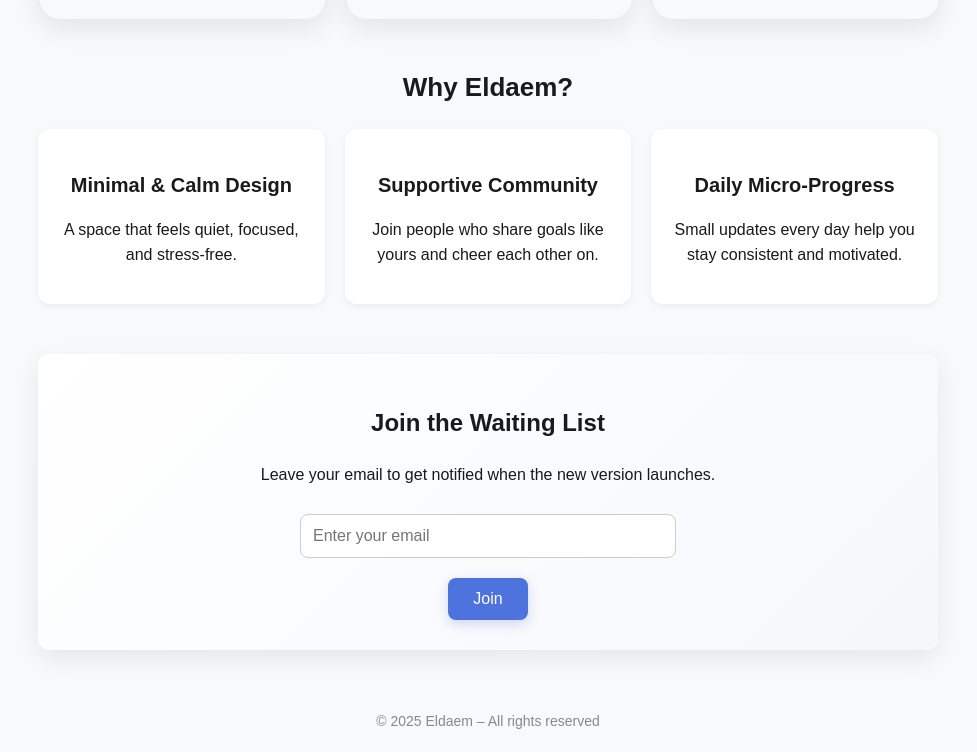
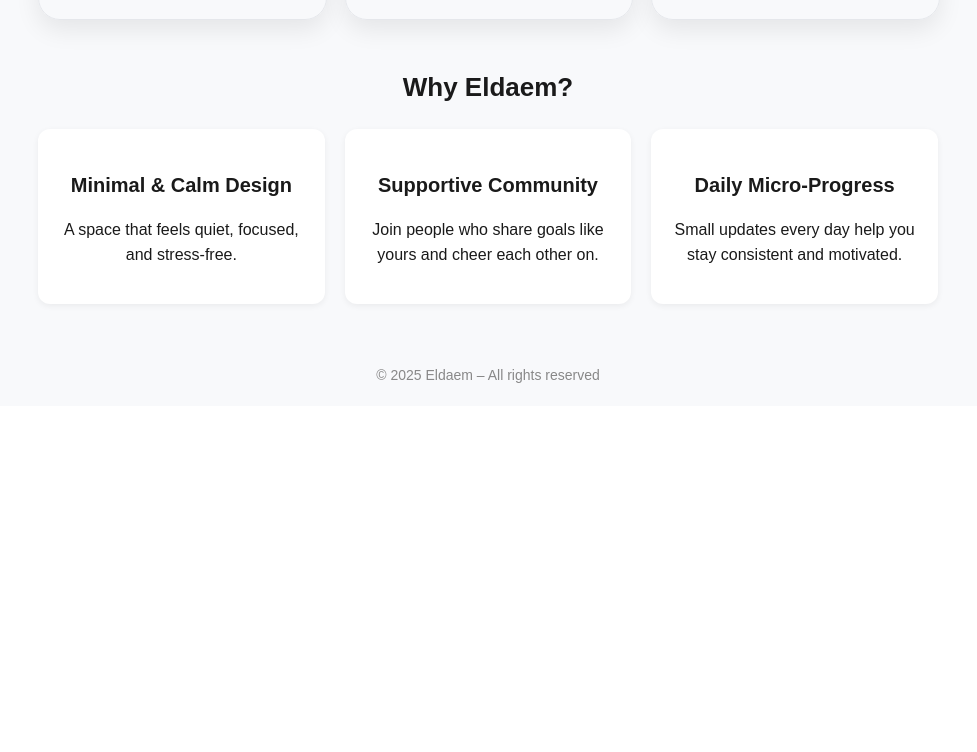
Before and after one commit to Shorokgalal/eldaem-landing, a plain HTML site: page index.html in a window 1280 px wide. Shown: the part 1061-1813 px from the top of the page, without its empty margins (152-1129 px from the left). After the commit the page ends 1467 px from the top, so only its background shows below. Drawn offline with Linux system fonts and the light colour scheme.

Commit message:
Remove waiting list section from index.html
Removed the waiting list section from the HTML.

```diff
--- a/index.html
+++ b/index.html
@@ -219,13 +219,6 @@
       </div>
     </div>
 
-    <div id="waitlist" class="waitlist">
-      <h2>Join the Waiting List</h2>
-      <p>Leave your email to get notified when the new version launches.</p>
-      <input type="email" placeholder="Enter your email" />
-      <br />
-      <button>Join</button>
-    </div>
 
   </div>
 
```
